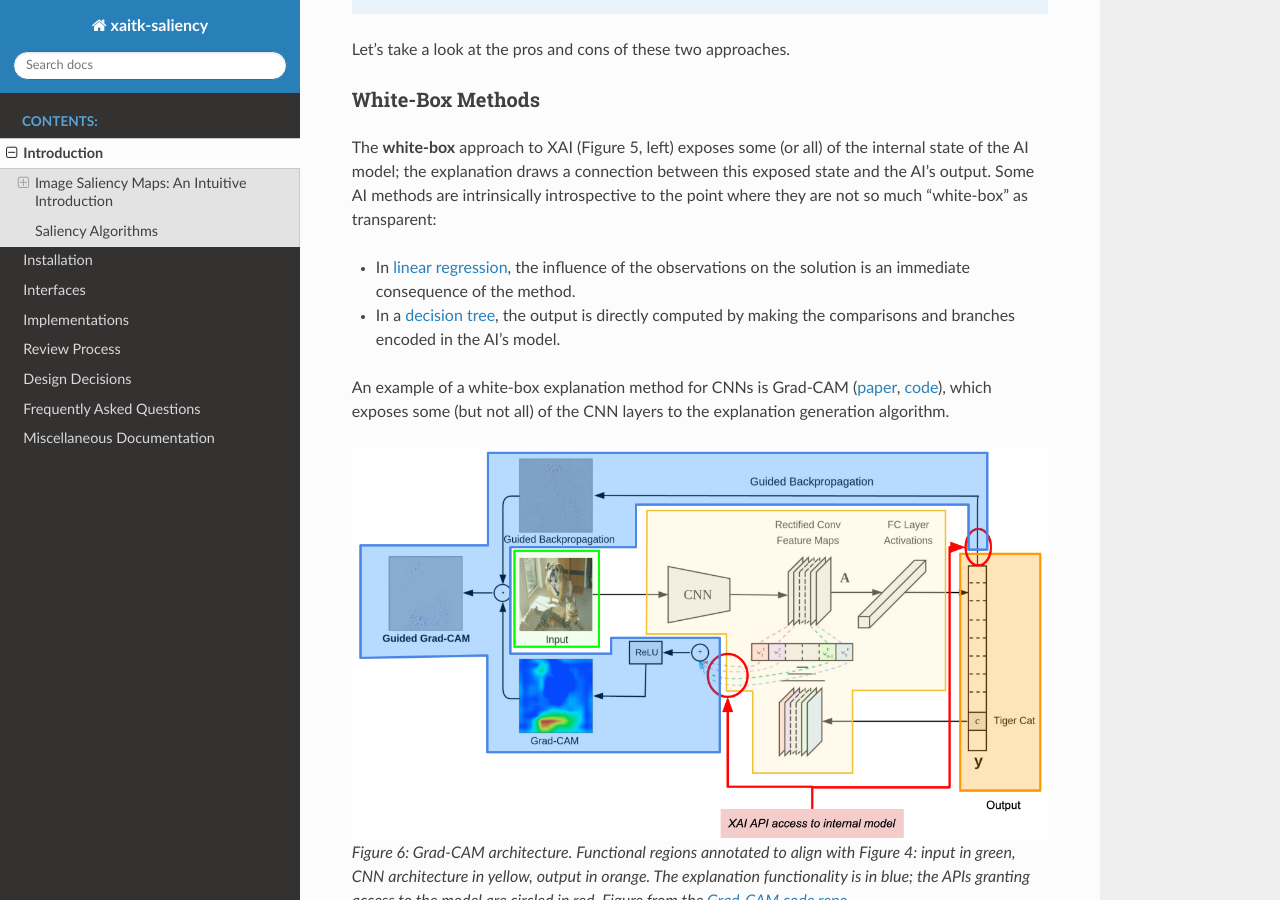
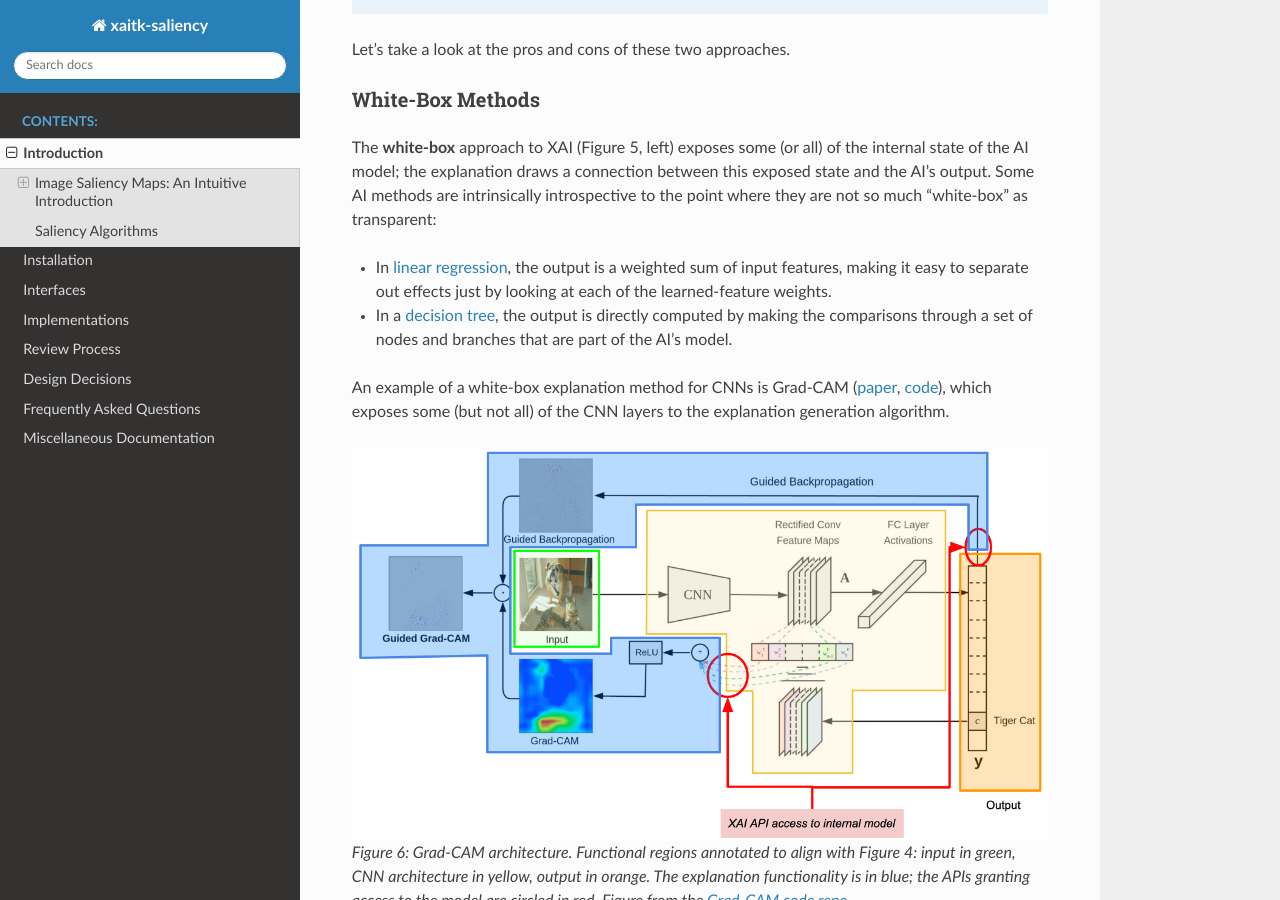
Before and after one commit to XAITK/xaitk-saliency, a Sphinx documentation site: the page built from docs/introduction.rst, in a window 1280 px wide and 900 px high, scrolled down 3220 px. Built offline with Sphinx 7.4.7 and the Read the Docs theme 2.0.0, drawn with Linux system fonts in a browser that asks for light colours; pages that are not in the unit, such as notebooks, are missing from menus.

Commit message:
Final round of feedback

```diff
--- a/docs/implementations.rst
+++ b/docs/implementations.rst
@@ -8,7 +8,7 @@ Unlike the interfaces, which declare operation and use case, implementations
 provide variations on *how* to satisfy the interface-defined use case, varying
 trade-offs, or results implications.
 
-..When adding new classes within implementations, sort them alphabetically.
+.. When adding new classes within implementations, sort them alphabetically.
 
 -------------------
 Image Perturbation
--- a/docs/introduction.rst
+++ b/docs/introduction.rst
@@ -125,13 +125,13 @@ intrinsically introspective to the point where they are not so much
 "white-box" as transparent:
 
 * In `linear regression
-  <https://en.wikipedia.org/wiki/Linear_regression>`_, the influence of
-  the observations on the solution is an immediate consequence of the
-  method.
+  <https://en.wikipedia.org/wiki/Linear_regression>`_, the output is a
+  weighted sum of input features, making it easy to separate out effects
+  just by looking at each of the learned-feature weights.
 
 * In a `decision tree <https://en.wikipedia.org/wiki/Decision_tree>`_,
-  the output is directly computed by making the comparisons and
-  branches encoded in the AI's model.
+  the output is directly computed by making the comparisons through
+  a set of nodes and branches that are part of the AI's model.
 
 An example of a white-box explanation method for CNNs is Grad-CAM
 (`paper <https://arxiv.org/abs/1610.02391>`_,
--- a/docs/review_process.rst
+++ b/docs/review_process.rst
@@ -137,6 +137,7 @@ This check executes included example notebooks to ensure their proper
 functionality with the package with respect to a pull request.
 Not all notebooks may be run, as some may be set up to use too many resources or
 run for an extended period of time.
+
 Passage of this check is not strictly required but highly encouraged.
 
 
```
Also changed, not shown: docs/interfaces.rst (+3 -4 lines), docs/figures/api-docs-fig-01.png.
